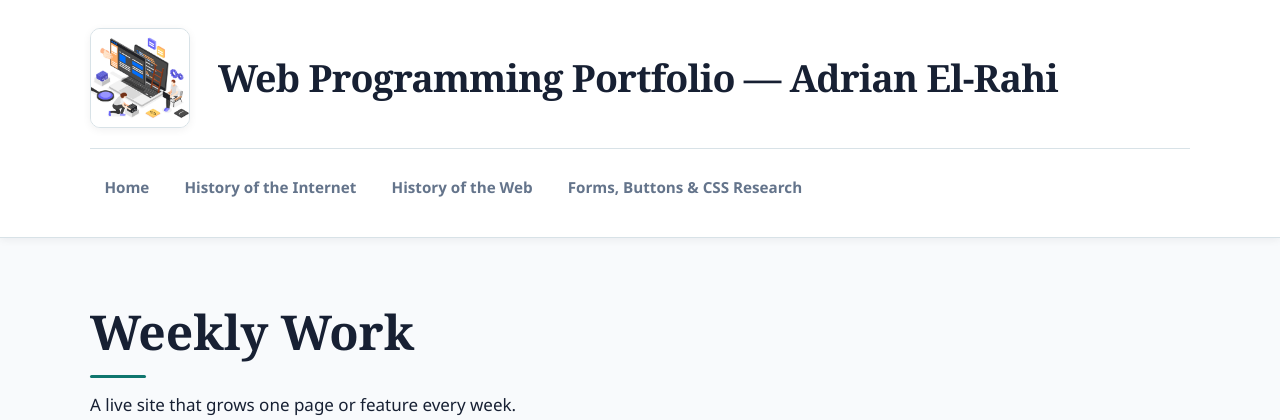
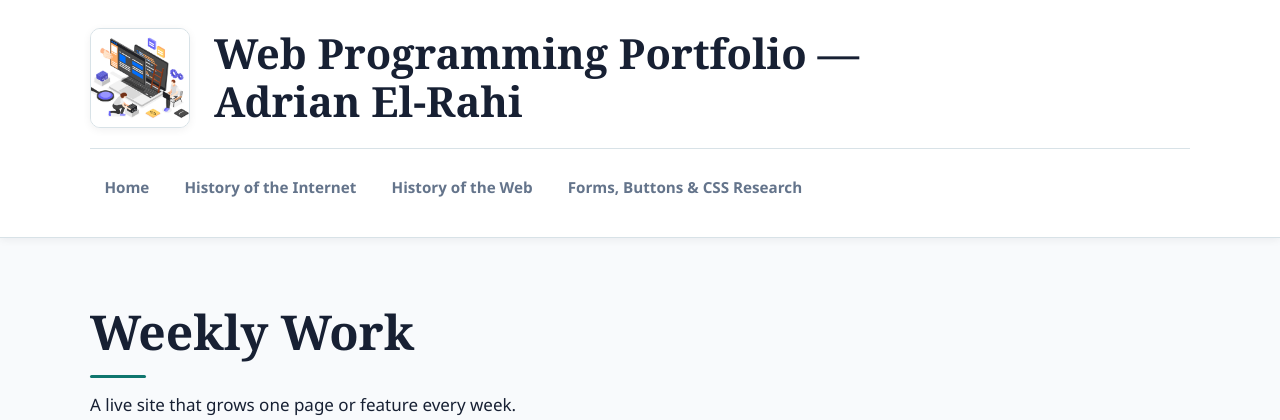
Before and after one commit to Ad0Dev-44/web-programming-site, a Flask app: page / in a window 1280 px wide. Shown: the top 420 px of the page. Run offline with Flask 3, Linux system fonts and the light colour scheme.

Commit message:
"Finalized the header for better display"

```diff
--- a/static/style.css
+++ b/static/style.css
@@ -827,7 +827,8 @@ nav[aria-label="Page sections"] a:hover {
 
     header {
         grid-template-columns: 100px minmax(0, 1fr);
-        column-gap: 1.75rem;
+
+        column-gap: 1.5rem;
 
         padding:
             1.75rem
@@ -840,10 +841,8 @@ nav[aria-label="Page sections"] a:hover {
     }
 
     header h1 {
-        font-size: clamp(1.9rem, 3.2vw, 2.35rem);
+        font-size: clamp(2.1rem, 4vw, 2.6rem);
         line-height: 1.15;
-        letter-spacing: -0.02em;
-        max-width: 850px;
     }
 
     nav ul {
--- a/templates/base.html
+++ b/templates/base.html
@@ -9,7 +9,7 @@
 <body>
     <header>
         {% block header %}
-        <h1><a href="{{ url_for('home') }}">Web Programming Portfolio — Adrian El-Rahi</a></h1>
+        <h1><a href="{{ url_for('home') }}">Web Programming Portfolio —<br> Adrian El-Rahi</a></h1>
         <img src="{{ url_for('static', filename='images/WebDesign.jpg') }}"
              alt="People working on web design via computers"
              width="150">
```
